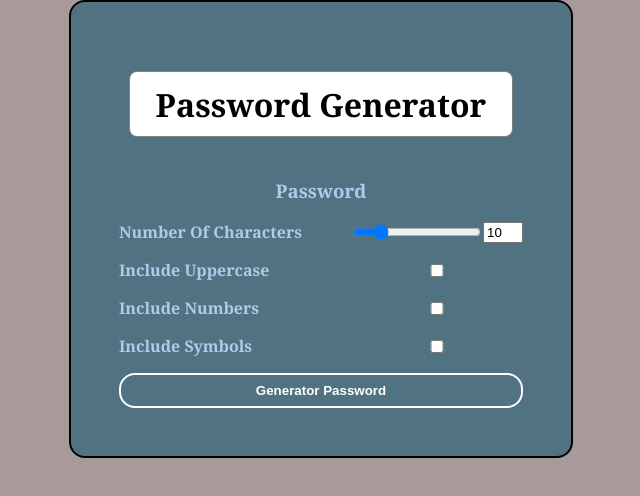
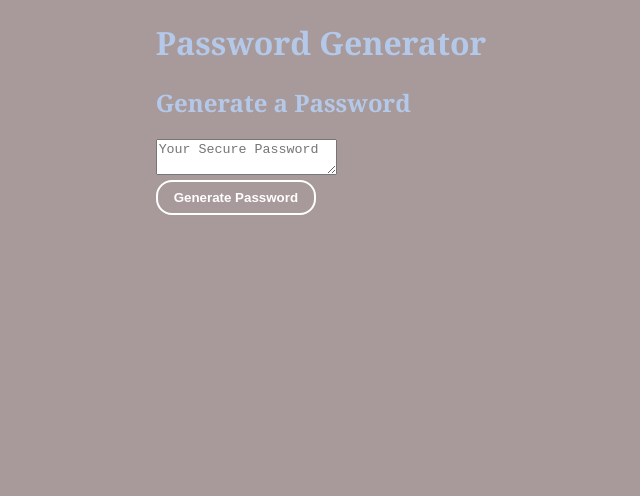
Before and after one commit to SuM949/suma-password-generator, a plain HTML site: page index.html in a window 1280 px wide. Shown: the whole page, without its empty margins (319-959 px from the left). Drawn offline with Linux system fonts and the light colour scheme; files that its build step writes are made by us from their sources.

Commit message:
htmlpushed

```diff
--- a/index.html
+++ b/index.html
@@ -1,39 +1,34 @@
 <!DOCTYPE html>
 <html lang="en">
-<head>
-    <meta charset="UTF-8">
-    <meta name="viewport" content="width=device-width,
-     initial-scale=1.0">
-     <meta http-equiv="X-UA-Compatible" content="IE=edge">
-    <script src="script.js" defer></script>
-    <link rel="stylesheet" href="css/style.css">
+  <head>
+    <meta charset="UTF-8" />
+    <meta name="viewport" content="width=device-width, initial-scale=1.0" />
+    <meta http-equiv="X-UA-Compatible" content="ie=edge" />
     <title>Password Generator</title>
-</head>
-<body>
-    <div class="container">
-      <h1 class="password-display">Password Generator</h1>
-      <h3>Password</h3>
-      <form class="form">
-          <label for="">Number Of Characters</label>
-          <div class="character-amount-container">
-            <input type="range" min="1" max="50" value="10"
-            id="characterAmountRange">
-            <input class="number-input" type="number" min="1" max="50" value="10"
-            id="characterAmountRange">
-
-          </div>
-
-          <label for="Include Uppercase">Include Uppercase</label>
-          <input type="checkbox" id="includeUppercase">
-
-          <label for="IncludeNumbers">Include Numbers</label>
-          <input type="checkbox" id="IncludeNumbers">
-
-          <label for="Include Symbols">Include Symbols</label>
-          <input type="checkbox" id="IncludeSymbols">
-
-          <button type="submit" class="btn">Generator Password</button>
-      </form>
-    </div>
-</body>
+    <link rel="stylesheet" href="style.css" />
+  </head>
+  <body>
+    <main class="wrapper">
+      <header>
+        <h1>Password Generator</h1>
+      </header>
+      <article class="card">
+        <section class="card-header">
+          <h2>Generate a Password</h2>
+        </section>
+        <section class="card-body">
+          <textarea
+            readonly
+            id="password"
+            placeholder="Your Secure Password"
+            aria-label="Generated Password"
+          ></textarea>
+        </section>
+        <section class="card-footer">
+          <button id="generate" class="btn">Generate Password</button>
+        </section>
+      </article>
+    </main>
+    <script src="script.js"></script>
+  </body>
 </html>
```
